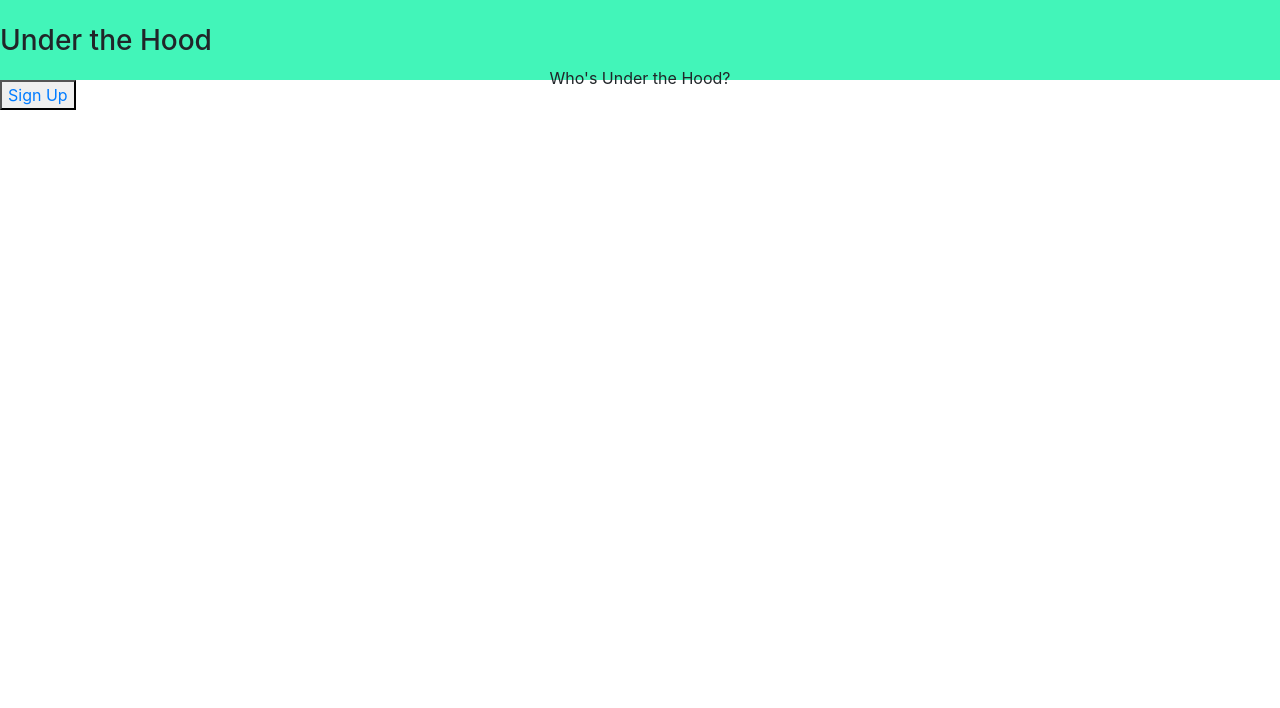
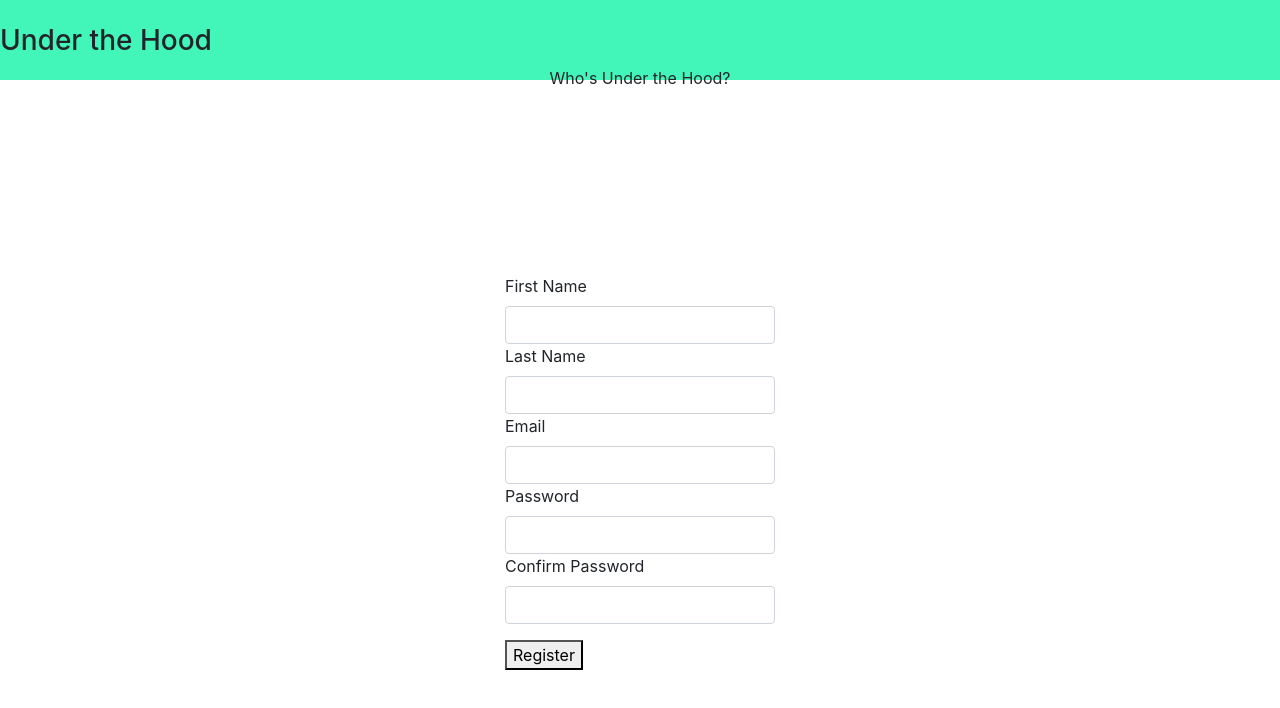
Before and after one commit to wkirkpat/under-the-hood, a React app: page /register in a window 1280 px wide. Shown: the top 708 px of the page. Built offline with nearby package versions, Linux system fonts and the light colour scheme.

Commit message:
updated register page

```diff
--- a/src/client/pages/Login.tsx
+++ b/src/client/pages/Login.tsx
@@ -2,9 +2,6 @@ import React, { useState } from "react";
 import { BrowserRouter as Router, Switch, Route, Link } from "react-router-dom";
 import Header from "../components/Header";
 import {RouteComponentProps} from "react-router";
-
-
-
 import { Button, FormGroup, FormControl, Container } from "react-bootstrap";
 
 
--- a/src/client/pages/Registration.tsx
+++ b/src/client/pages/Registration.tsx
@@ -1,8 +1,11 @@
 import React from "react";
-import { BrowserRouter as Router, Switch, Route, Link } from "react-router-dom";
+import { BrowserRouter as Link } from "react-router-dom";
 import Header from "../components/Header";
-import { Container } from "react-bootstrap";
+import { FormGroup, FormControl} from "react-bootstrap";
 
+function handleSubmit(event:any) {
+  event.preventDefault();
+}
 
 export default class Registration extends React.Component<
   IRegistrationProps,
@@ -19,17 +22,43 @@ export default class Registration extends React.Component<
           title="Under the Hood"
           subtitle="Who's Under the Hood?"
         />
-        <div style={{ top: "75%", left: "50%", position: "absolute" }}>
-          <div style={{}} />
 
+        <div className="container d-flex justify-content-center mx-auto align-middle" style={{
+        flexDirection:"column",
+        width:"300px",
+       height:"800px"
+       }}>
+        <div className="Login">
+          <form onSubmit={handleSubmit}>
+            <FormGroup>
+              <label>First Name</label>
+              <FormControl
+              />
+              <label>Last Name</label>
+              <FormControl
+              />
+              <label>Email</label>
+              <FormControl
+                type="email"
+              />
+              <label>Password</label>
+              <FormControl
+                type="password"
+              />
+              <label>Confirm Password</label>
+              <FormControl
+                type="password"
+              />
+            </FormGroup>
+            <button>
+              <a href="/profile" style={{color:"black"}}>Register</a>
+              {/* <Link to="/home">Register</Link> */}
+            </button>
+          </form>
+          </div>
         </div>
 
 
-
-
-        <button>
-          <Link to="/profile">Sign Up</Link>
-        </button>
       </div>
     );
   }
```
